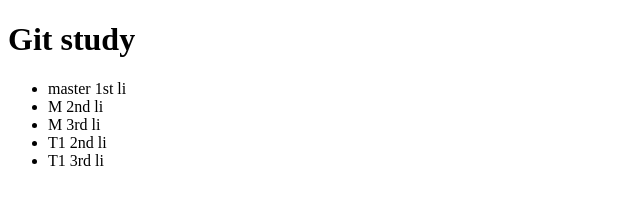
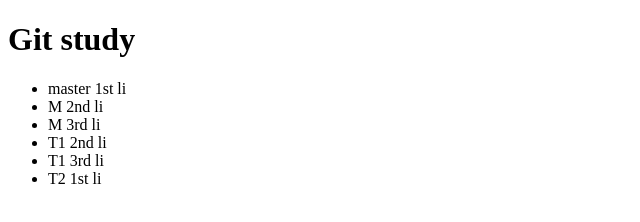
Before and after one commit to Chanyoung777/cyk_github, a plain HTML site: page index.html in a window 1280 px wide. Shown: the full height of the page, 0-640 px from the left. Drawn offline with Linux system fonts and the light colour scheme.

Commit message:
T2 1st li추가

```diff
--- a/index.html
+++ b/index.html
@@ -18,6 +18,7 @@
         <li>T1 2nd li</li>
         <li>T1 3rd li</li>
 
+        <li>T2 1st li</li>
     </ul>
 </body>
 
```
